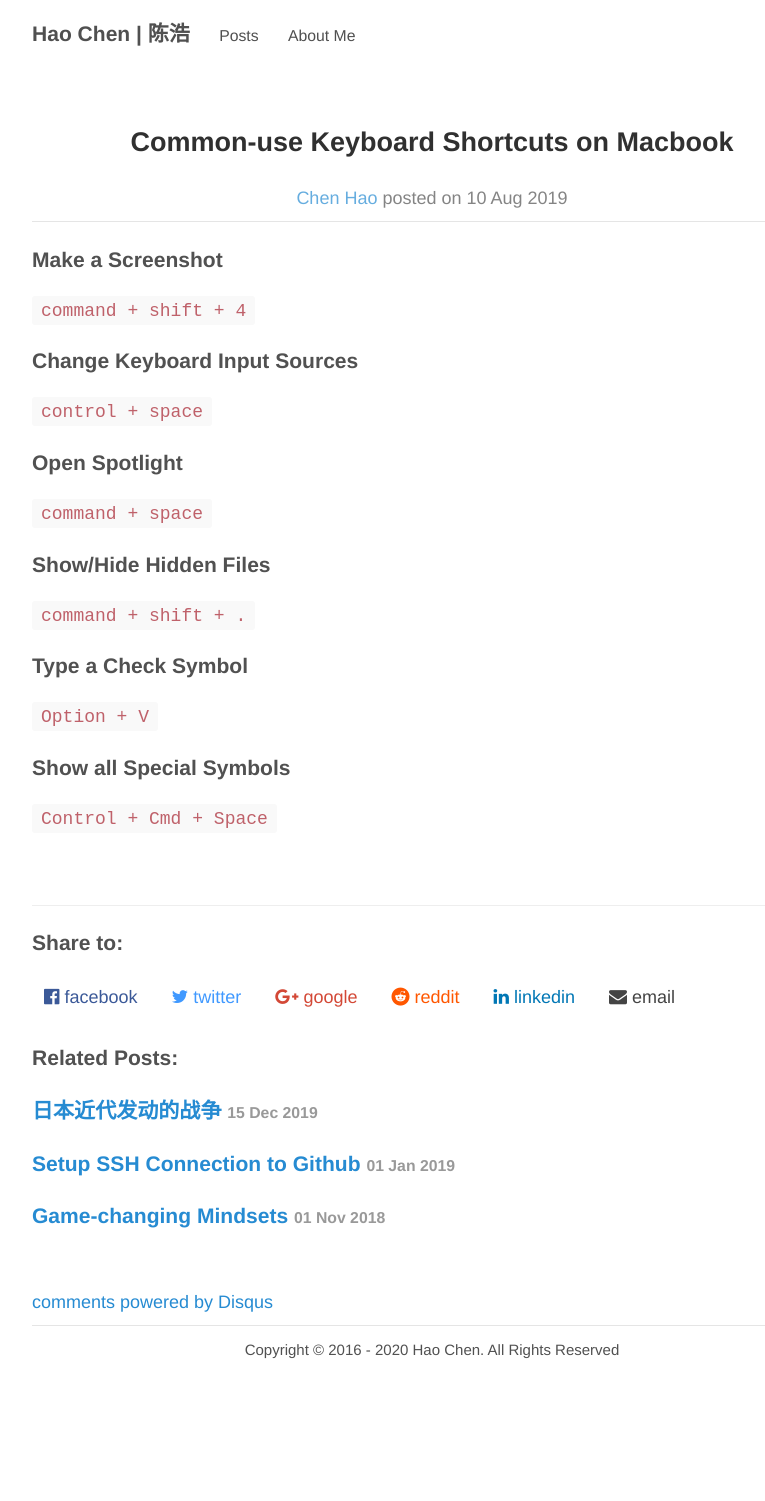
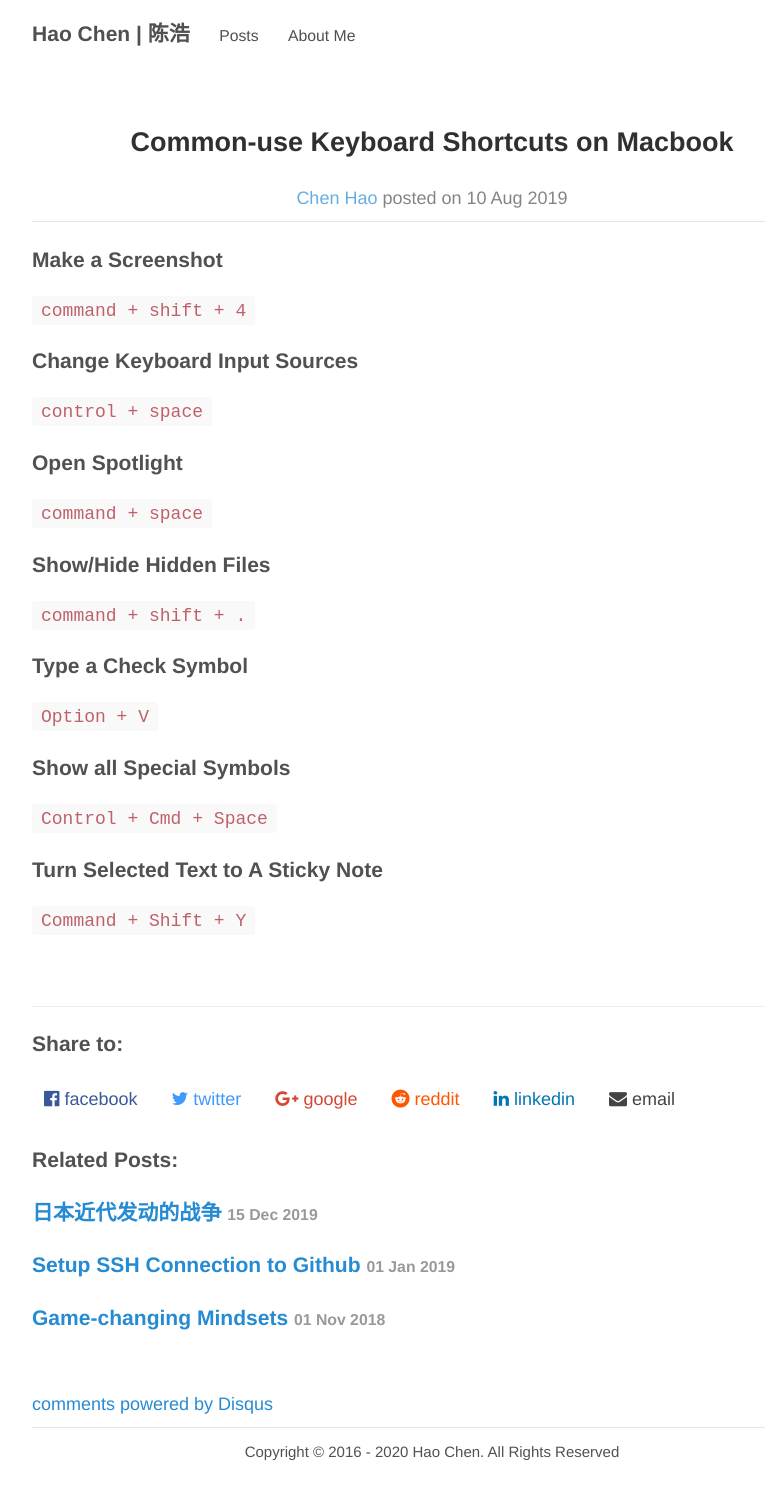
Before and after one commit to haoeric/haoeric.github.io, a Jekyll site: the page built from _posts/Skills/2019-08-10-common-use-macbook-shortcut.md, in a window 1280 px wide. Shown: the whole page, without its empty margins (208-973 px from the left). Built offline with Jekyll 4.4.1, drawn with Linux system fonts in a browser that asks for light colours; comment, search, counter and statistics services are not loaded; before the commit the page ends 1399 px from its top, so only the background shows below that.

Commit message:
add sticky note shortcut

```diff
--- a/_posts/Skills/2019-08-10-common-use-macbook-shortcut.md
+++ b/_posts/Skills/2019-08-10-common-use-macbook-shortcut.md
@@ -30,3 +30,7 @@ tags: [macbook, keyboard, shortcut]
 ### Show all Special Symbols
 
 `Control + Cmd + Space`
+
+### Turn Selected Text to A Sticky Note
+
+`Command + Shift + Y`
```
